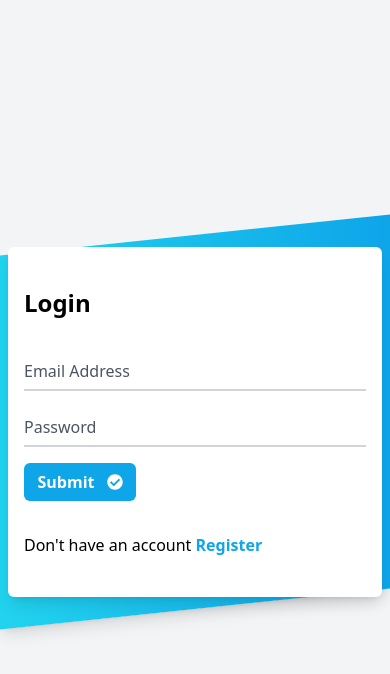
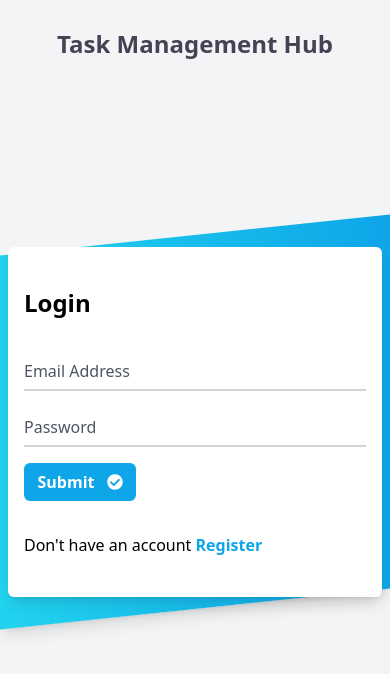
Before and after one commit to AravindhM07/metromindz-client, a React (Create React App) app: page /login in a window 390 px wide. Shown: the top 674 px of the page. Built offline with nearby package versions, Linux system fonts and the light colour scheme; no server answers.

Commit message:
Added title.

```diff
--- a/src/components/auth/LogIn.jsx
+++ b/src/components/auth/LogIn.jsx
@@ -64,6 +64,7 @@ const Login = () => {
 
     return (
         <div className="min-h-screen bg-gray-100 py-6 flex flex-col justify-center sm:py-12">
+            <h1 className="absolute md:hidden top-7 text-center w-full font-bold text-2xl text-[#464255]">Task Management Hub</h1>
             <motion.div initial={{ opacity: 0 }} animate={{ opacity: 1 }} transition={{ duration: 1 }} className="relative py-3 sm:max-w-xl sm:mx-auto">
                 <div className="absolute inset-0 bg-gradient-to-r from-cyan-400 to-sky-500 shadow-lg transform -skew-y-6 sm:skew-y-0 sm:-rotate-6 sm:rounded-3xl"></div>
                 <div className="relative px-4 py-10 bg-white shadow-lg sm:rounded-3xl sm:p-20 mx-2 md:mx-0 rounded-md">
--- a/src/components/auth/Register.jsx
+++ b/src/components/auth/Register.jsx
@@ -82,6 +82,7 @@ const Register = () => {
 
     return (
         <div className="min-h-screen bg-gray-100 py-6 flex flex-col justify-center sm:py-12">
+            <h1 className="absolute md:hidden top-7 text-center w-full font-bold text-2xl text-[#464255]">Task Management Hub</h1>
             <motion.div initial={{ opacity: 0 }} animate={{ opacity: 1 }} transition={{ duration: 1 }} className="relative py-3 sm:max-w-xl sm:mx-auto">
                 <div className="absolute inset-0 bg-gradient-to-r from-cyan-400 to-sky-500 shadow-lg transform -skew-y-6 sm:skew-y-0 sm:-rotate-6 sm:rounded-3xl"></div>
                 <div className="relative px-4 py-10 bg-white shadow-lg sm:rounded-3xl sm:p-20 mx-2 md:mx-0 rounded-md">
```
